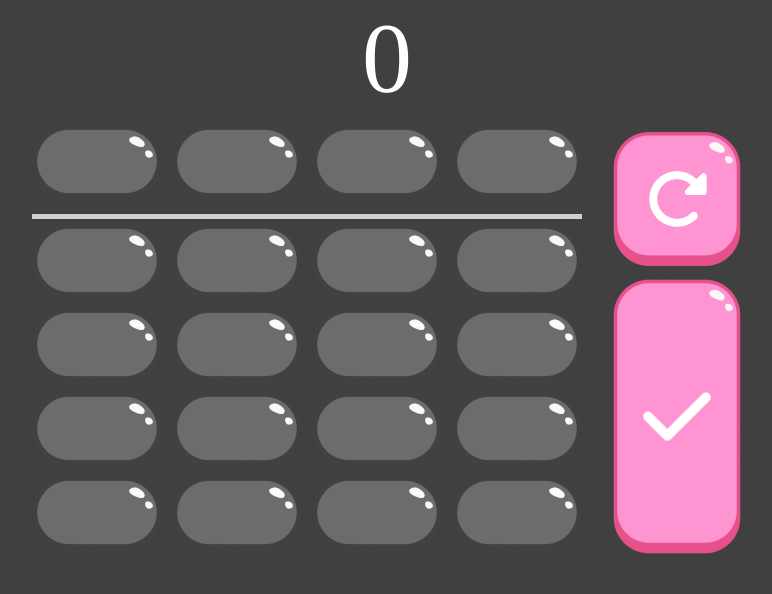
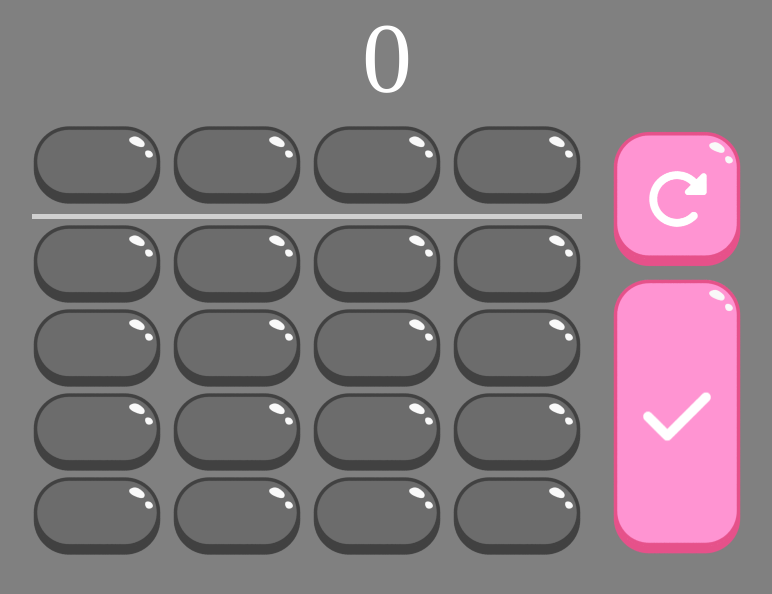
Before and after one commit to flatwellrichsum/Soro_01, a plain HTML site: page index.html in a window 1280 px wide. Shown: the whole page, without its empty margins (253-1025 px from the left). Drawn offline with Linux system fonts and the light colour scheme.

Commit message:
Update index.html

```diff
--- a/index.html
+++ b/index.html
@@ -9,7 +9,7 @@
             text-align: center;
             overflow: hidden;
             margin: 0;
-            background-color: #404040;
+            background-color: #808080;
         }
         .grid {
             display: flex;
```
